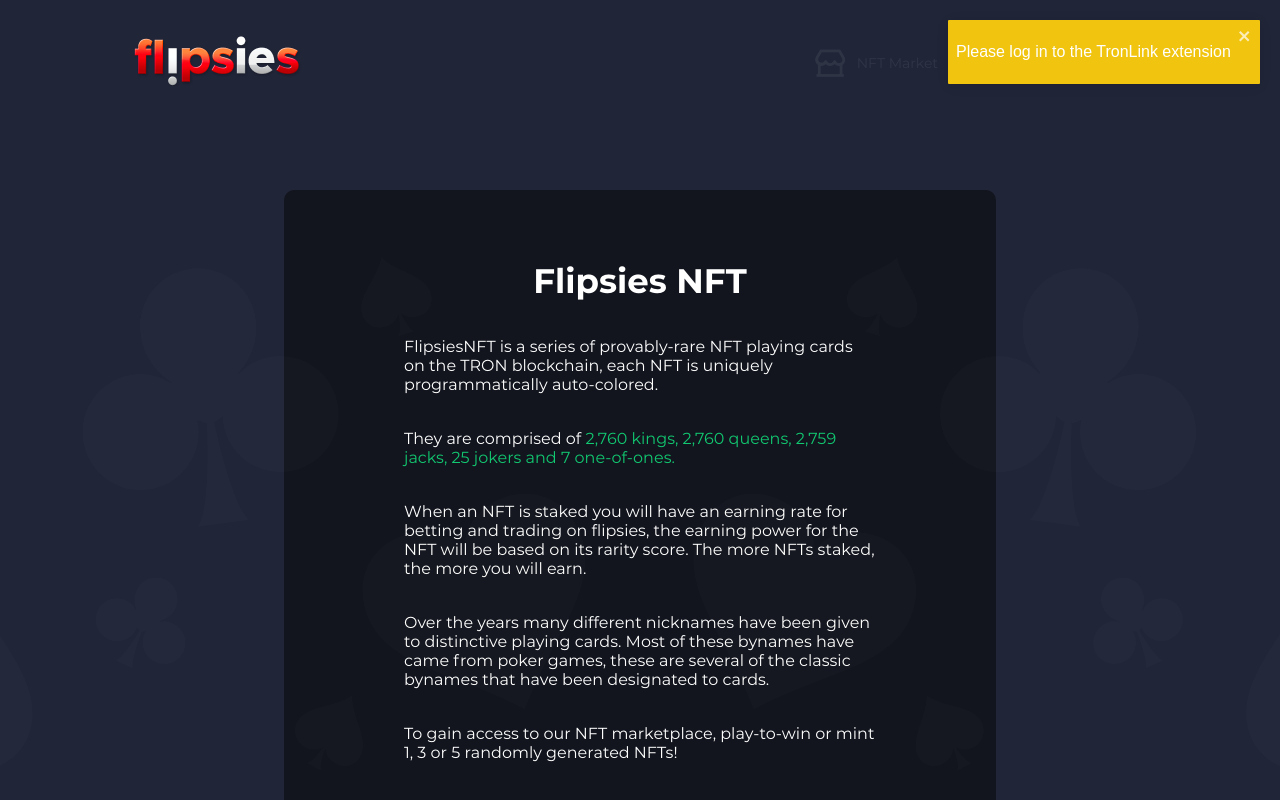
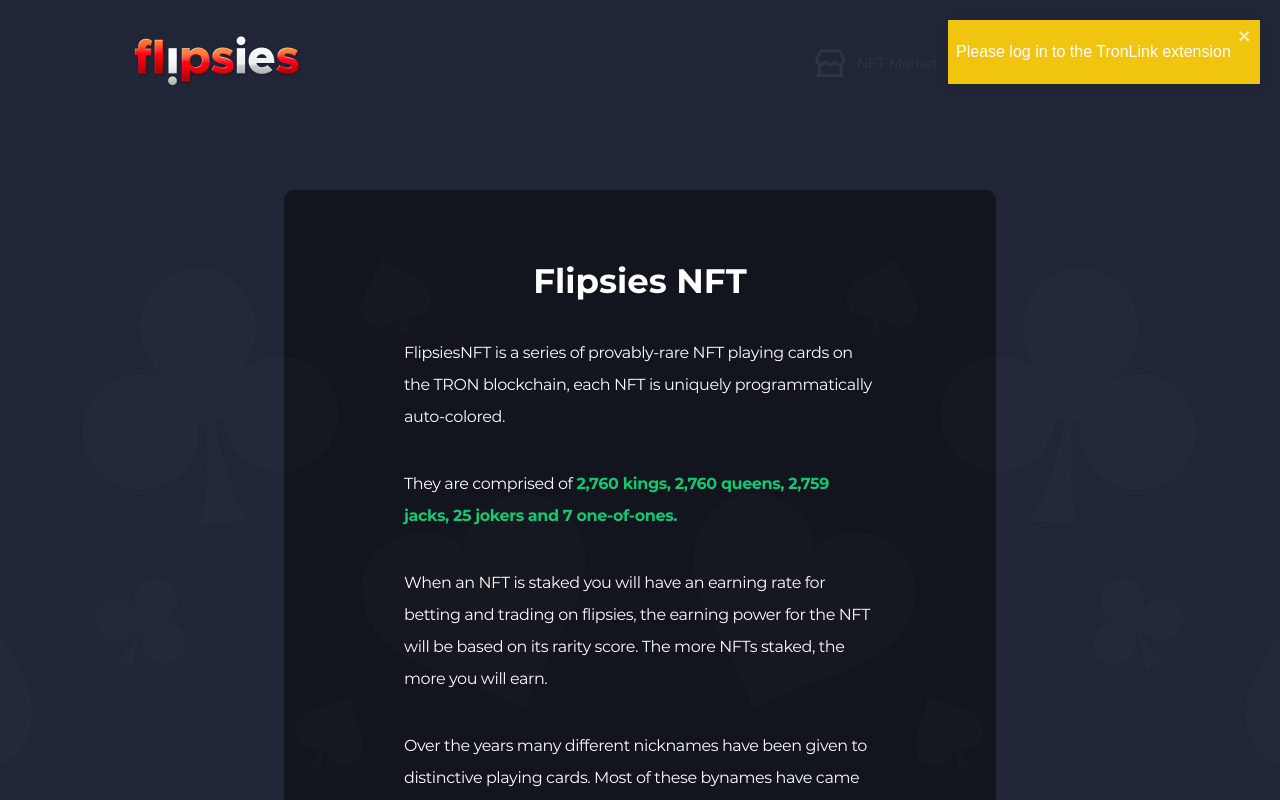
Before and after one commit to flipsiesio/nft-marketplace-frontend, a React (Create React App) app: page / in a window 1280 px wide. Shown: the top 800 px of the page. Built offline with nearby package versions, Linux system fonts and the light colour scheme; what redux-persist-transform-expire would draw is missing.

Commit message:
fix flipsiesNft styles

```diff
--- a/src/containers/FlipsiesNft/styles.module.scss
+++ b/src/containers/FlipsiesNft/styles.module.scss
@@ -32,10 +32,13 @@
 
 .green {
   color: $successColor;
+  font-weight: bold;
 }
 
 .text {
   margin-top: 35px;
+  letter-spacing: -0.41px;
+  line-height: 32px;
 }
 
 .button {
```
